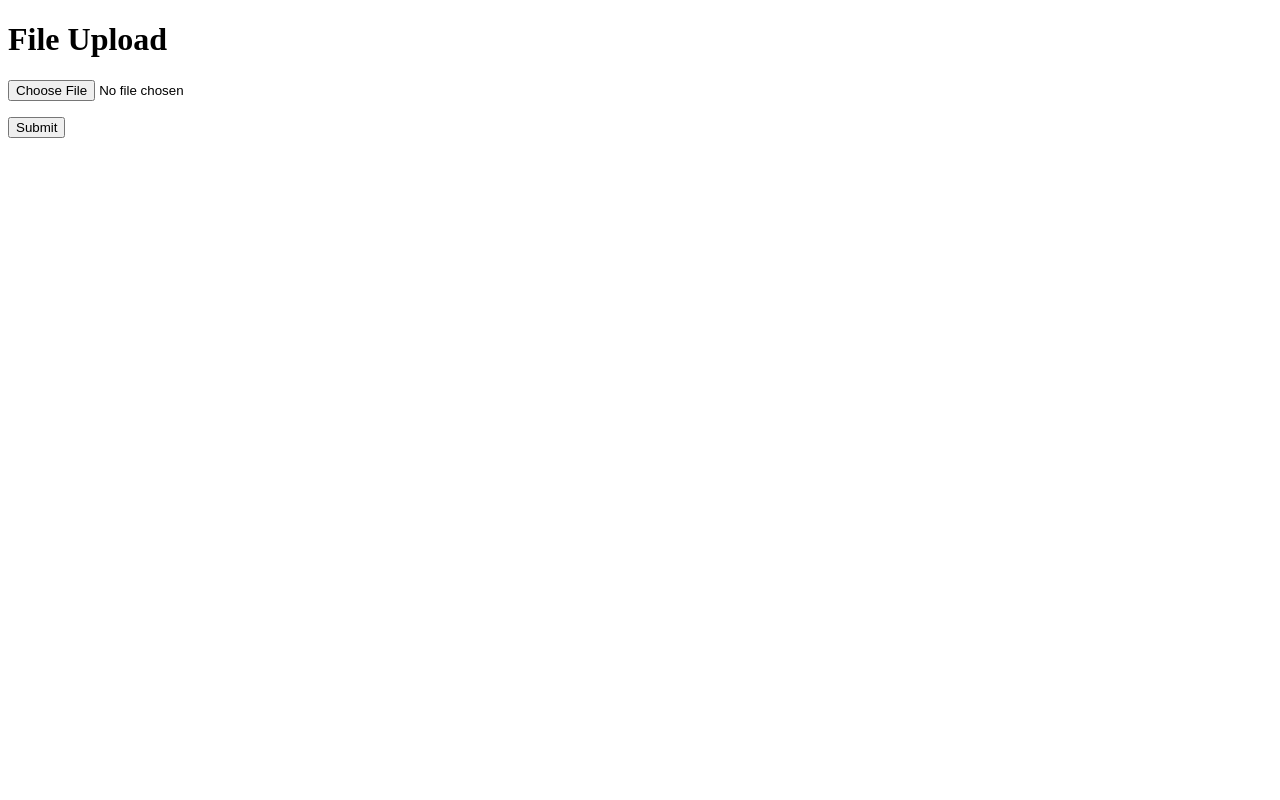
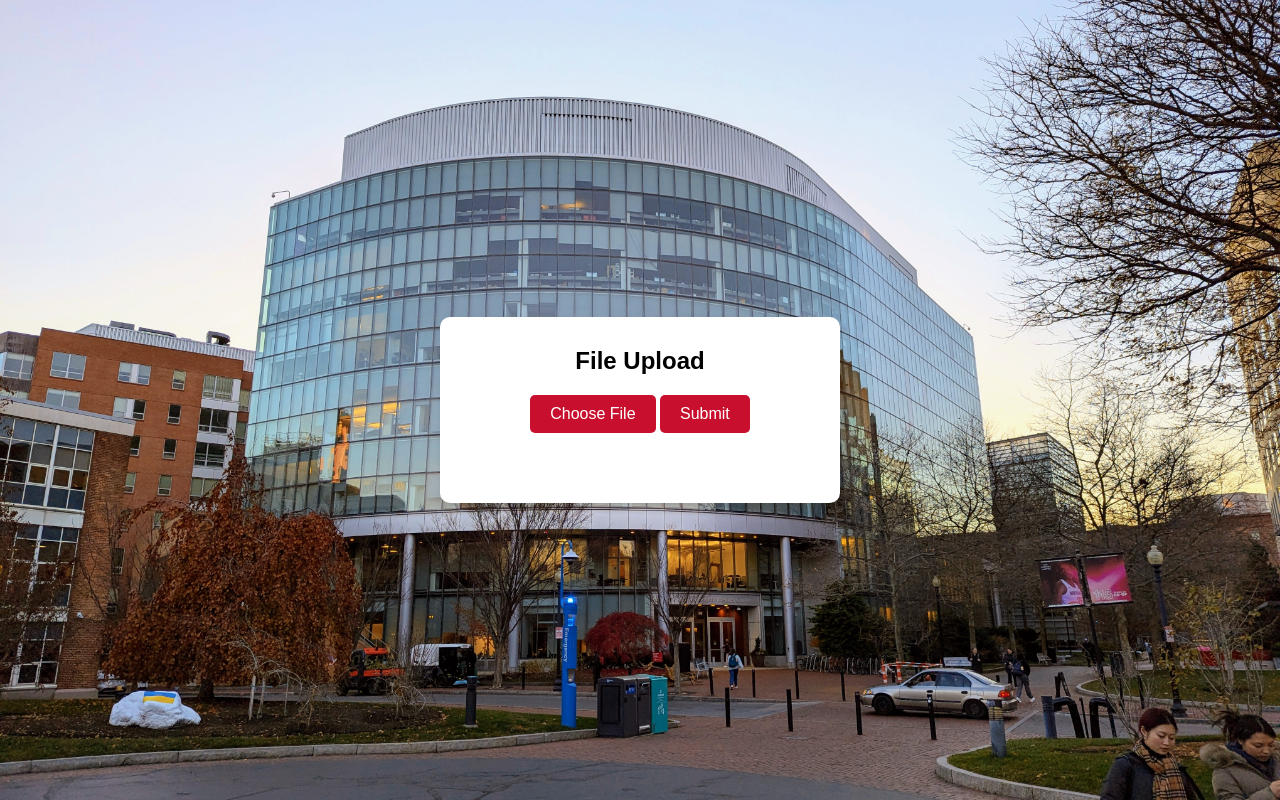
Before and after one commit to nsp5488/XR_Webserver, a Flask app: page / in a window 1280 px wide. Run offline with Flask 3, Linux system fonts and the light colour scheme.

Commit message:
made the website pretty

```diff
--- /dev/null
+++ b/static/css/style.css
@@ -0,0 +1,109 @@
+/* Reset default styling */
+* {
+  margin: 0;
+  padding: 0;
+  box-sizing: border-box;
+}
+
+/* Body styling */
+/* body {
+  font-family: Arial, sans-serif;
+  background-color: #f4f7fa;
+  display: flex;
+  justify-content: center;
+  align-items: center;
+  height: 100vh;
+  color: #000000;
+} */
+
+
+/* File upload container */
+.file-upload {
+  background-color: #ffffff;
+  padding: 30px;
+  border-radius: 10px;
+  box-shadow: 0 4px 8px rgba(0, 0, 0, 0.1);
+  text-align: center;
+  width: 100%;
+  max-width: 400px;
+}
+
+/* Form header */
+h1 {
+  color: #C8102E;
+  font-size: 24px;
+  margin-bottom: 20px;
+}
+
+/* Label for the "Choose File" button */
+.file-label {
+  display: inline-block;
+  padding: 10px 20px;
+  background-color: #C8102E;
+  color: white;
+  font-size: 16px;
+  border-radius: 5px;
+  cursor: pointer;
+  margin-bottom: 20px;
+  transition: background-color 0.3s ease;
+}
+
+.file-label:hover {
+  background-color: #C80810;
+}
+
+/* Hide the default file input */
+input[type="file"] {
+  display: none;
+}
+
+/* Submit button styling */
+.file-upload-btn {
+  background-color: #C8102E;
+  color: white;
+  border: none;
+  padding: 10px 20px;
+  font-size: 16px;
+  border-radius: 5px;
+  cursor: pointer;
+  transition: background-color 0.3s ease;
+}
+
+.file-upload-btn:hover {
+  background-color: #C80810;
+}
+
+/* Filename display styling */
+#filename-display {
+  margin-top: 20px;
+  font-size: 16px;
+  color: #000000;
+}
+
+/* Success message container */
+div > h1 {
+  color: #000000;
+  font-size: 24px;
+}
+
+div > p {
+  font-size: 16px;
+  color: #000000;
+}
+
+/* General spacing for all div elements */
+div {
+  text-align: center;
+  margin-top: 20px;
+}
+
+/* Ensure proper layout when content overflows (for mobile responsiveness) */
+@media (max-width: 600px) {
+  body {
+    padding: 20px;
+  }
+
+  .file-upload {
+    width: 100%;
+  }
+}
--- /dev/null
+++ b/static/js/index.js
@@ -0,0 +1,14 @@
+function displayFilename() {
+// Get the selected file input
+const fileInput = document.getElementById('file');
+// Get the filename of the selected file
+const filename = fileInput.files.length > 0 ? fileInput.files[0].name : '';
+
+// Display the filename below the buttons
+const filenameDisplay = document.getElementById('filename-display');
+if (filename) {
+    filenameDisplay.textContent = "Selected file: " + filename;
+} else {
+    filenameDisplay.textContent = '';
+}
+}
--- a/templates/index.html
+++ b/templates/index.html
@@ -1,16 +1,44 @@
 <!DOCTYPE html>
 <html>
+  <link
+    rel="stylesheet"
+    href="{{ url_for('static', filename='css/style.css') }}"
+  />
+  <style>
+    body {
+      background-image: url("{{ url_for('static', filename='images/bg.jpg') }}");
+      background-size: cover; /* Ensures the image covers the entire page */
+      background-position: center; /* Centers the image */
+      background-repeat: no-repeat; /* Prevents the image from repeating */
+      overflow: hidden;
+      width: 100%;
+      height: 100vh;
+      margin: 0;
+      padding: 0;
+      display: flex;
+      justify-content: center;
+      align-items: center;
+      font-family: Arial, sans-serif;
+      color: #333;
+    }
+  </style>
+
   {% if not folder_name %}
-  <div>
+  <div class="file-upload">
     <head>
       <title>File Upload</title>
     </head>
     <body>
       <h1>File Upload</h1>
       <form method="POST" action="" enctype="multipart/form-data">
-        <p><input type="file" name="file" /></p>
-        <p><input type="submit" value="Submit" /></p>
+        <!-- Custom styled "Choose File" button -->
+        <label for="file" class="file-label"> Choose File </label>
+        <input type="file" name="file" id="file" onchange="displayFilename()" />
+        <input type="submit" value="Submit" class="file-upload-btn" />
       </form>
+
+      <!-- Placeholder for displaying the filename -->
+      <p id="filename-display"></p>
     </body>
   </div>
   {% else %}
@@ -18,11 +46,11 @@
     <head>
       <title>Success!</title>
     </head>
-
     <body>
       <h1>File Uploaded Successfully</h1>
       <p>Use code {{folder_name}} to access your slides within the app!</p>
     </body>
   </div>
   {% endif %}
+  <script src="{{ url_for('static', filename='js/index.js') }}"></script>
 </html>
```
Also changed, not shown: README.md, static/images/bg.jpg (added).
